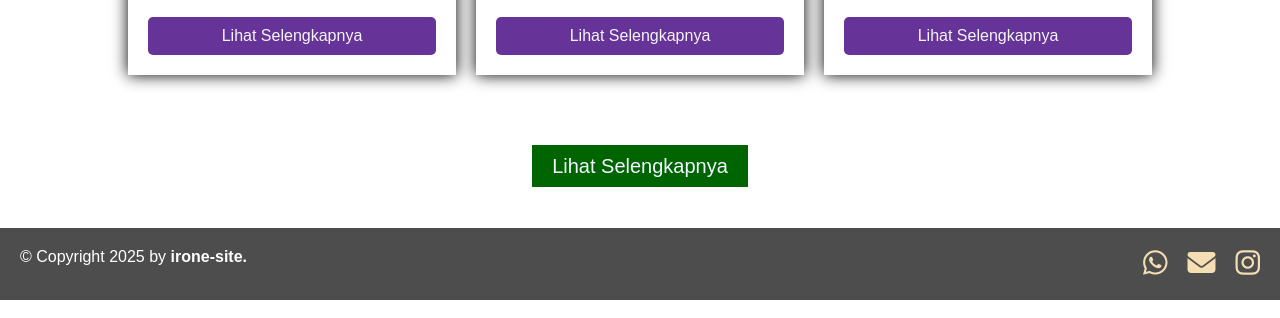
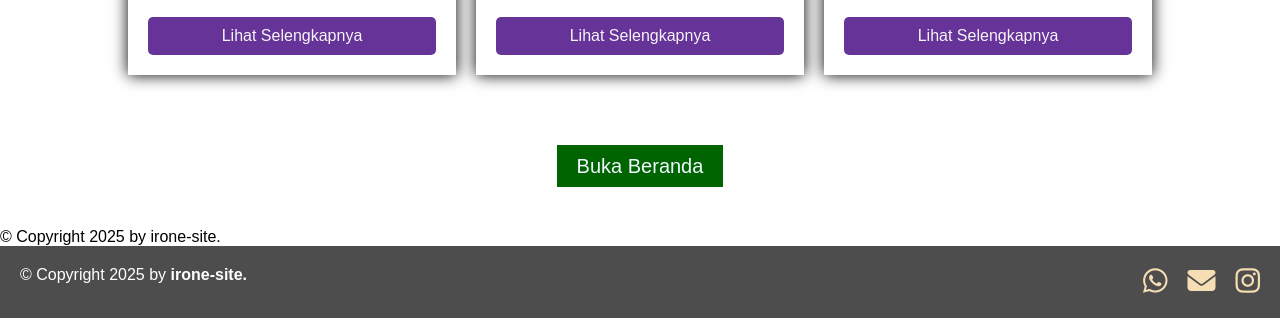
Before and after one commit to irone0104/irone-site-web, a plain HTML site: page index.html in a window 1280 px wide. Shown: the part 2086-2404 px from the top of the page. Drawn offline with Linux system fonts and the light colour scheme.

Commit message:
Update index.html

```diff
--- a/index.html
+++ b/index.html
@@ -188,9 +188,10 @@
     <!-- proyek -->
     <div class="hero">
       <a href="https://irone0104.github.io/official-site-irone/dokemntasi.html"
-        >Lihat Selengkapnya</a
+        >Buka Beranda</a
       >
     </div>
+    <p style="color: black;">&copy; Copyright 2025 by <span>irone-site.</span></p>
     <!-- footer -->
     <footer>
       <p>&copy; Copyright 2025 by <span>irone-site.</span></p>
```
